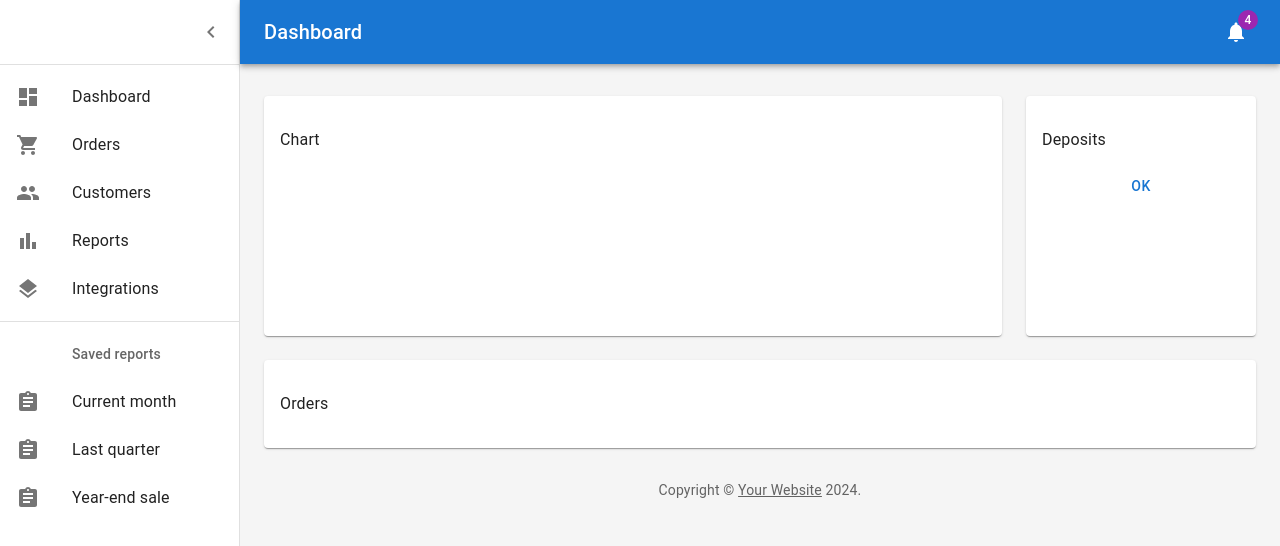
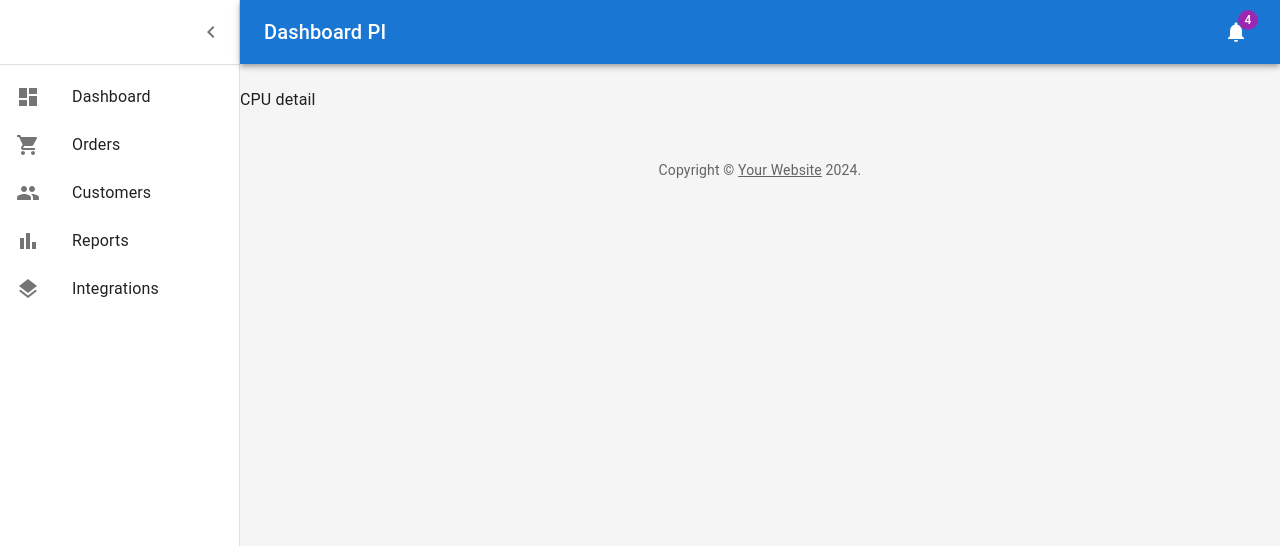
Before and after one commit to watsonjiang/dash-pi, a React (Create React App) app in the folder dashapp/: page /cpu in a window 1280 px wide. Shown: the top 546 px of the page. Built offline with nearby package versions, Linux system fonts and the light colour scheme.

Commit message:
feat: router ready

```diff
--- a/dashapp/src/layout.tsx
+++ b/dashapp/src/layout.tsx
@@ -26,19 +26,9 @@ import MenuIcon from "@mui/icons-material/Menu";
 import NotificationsIcon from "@mui/icons-material/Notifications";
 import ChevronLeftIcon from "@mui/icons-material/ChevronLeft";
 import { useState } from "react";
-import { mainListItems, secondaryListItems } from "./menu";
+import { mainListItems } from "./menu";
 import { getLoadAvg } from "./api";
-
-const dashRouter = createBrowserRouter([
-  {
-    path: "/overview",
-    element: <Overview />,
-  },
-  {
-    path: "/cpu",
-    element: <CpuDetail />,
-  },
-]);
+import dashRouter from "./route";
 
 const dashTheme = createTheme();
 
@@ -150,7 +140,7 @@ const DashLayout: React.FC = () => {
               noWrap
               sx={{ flexGrow: 1 }}
             >
-              Dashboard
+              Dashboard PI
             </Typography>
             <IconButton color="inherit">
               <Badge badgeContent={4} color="secondary">
@@ -173,11 +163,7 @@ const DashLayout: React.FC = () => {
             </IconButton>
           </Toolbar>
           <Divider />
-          <List component="nav">
-            {mainListItems}
-            <Divider sx={{ my: 1 }} />
-            {secondaryListItems}
-          </List>
+          <List component="nav">{mainListItems}</List>
         </DashDrawer>
         <Box
           component="main"
@@ -194,39 +180,7 @@ const DashLayout: React.FC = () => {
           <Toolbar />
           <Container maxWidth="lg" sx={{ mt: 4, mb: 4 }}>
             <Grid container spacing={3}>
-              {/* Chart */}
-              <Grid item xs={12} md={8} lg={9}>
-                <Paper
-                  sx={{
-                    p: 2,
-                    display: "flex",
-                    flexDirection: "column",
-                    height: 240,
-                  }}
-                >
-                  <p> Chart </p>
-                </Paper>
-              </Grid>
-              {/* Recent Deposits */}
-              <Grid item xs={12} md={4} lg={3}>
-                <Paper
-                  sx={{
-                    p: 2,
-                    display: "flex",
-                    flexDirection: "column",
-                    height: 240,
-                  }}
-                >
-                  <p> Deposits </p>
-                  <Button onClick={onClick}> OK </Button>
-                </Paper>
-              </Grid>
-              {/* Recent Orders */}
-              <Grid item xs={12}>
-                <Paper sx={{ p: 2, display: "flex", flexDirection: "column" }}>
-                  <p> Orders </p>
-                </Paper>
-              </Grid>
+              <RouterProvider router={dashRouter} />
             </Grid>
             <Copyright sx={{ pt: 4 }} />
           </Container>
--- a/dashapp/src/menu.tsx
+++ b/dashapp/src/menu.tsx
@@ -6,11 +6,10 @@ import {
 } from "@mui/material";
 import React from "react";
 import DashboardIcon from "@mui/icons-material/Dashboard";
-import ShoppingCartIcon from '@mui/icons-material/ShoppingCart';
-import PeopleIcon from '@mui/icons-material/People';
-import BarChartIcon from '@mui/icons-material/BarChart';
-import LayersIcon from '@mui/icons-material/Layers';
-import AssignmentIcon from '@mui/icons-material/Assignment';
+import ShoppingCartIcon from "@mui/icons-material/ShoppingCart";
+import PeopleIcon from "@mui/icons-material/People";
+import BarChartIcon from "@mui/icons-material/BarChart";
+import LayersIcon from "@mui/icons-material/Layers";
 
 export const mainListItems = (
   <React.Fragment>
@@ -46,29 +45,3 @@ export const mainListItems = (
     </ListItemButton>
   </React.Fragment>
 );
-
-export const secondaryListItems = (
-  <React.Fragment>
-    <ListSubheader component="div" inset>
-      Saved reports
-    </ListSubheader>
-    <ListItemButton>
-      <ListItemIcon>
-        <AssignmentIcon />
-      </ListItemIcon>
-      <ListItemText primary="Current month" />
-    </ListItemButton>
-    <ListItemButton>
-      <ListItemIcon>
-        <AssignmentIcon />
-      </ListItemIcon>
-      <ListItemText primary="Last quarter" />
-    </ListItemButton>
-    <ListItemButton>
-      <ListItemIcon>
-        <AssignmentIcon />
-      </ListItemIcon>
-      <ListItemText primary="Year-end sale" />
-    </ListItemButton>
-  </React.Fragment>
-);
--- /dev/null
+++ b/dashapp/src/route.tsx
@@ -0,0 +1,16 @@
+import { createBrowserRouter, RouterProvider } from "react-router-dom";
+import { CpuDetail } from "./pages/cpu";
+import { Overview } from "./pages/overview";
+
+const dashRouter = createBrowserRouter([
+  {
+    path: "/overview",
+    element: <Overview />,
+  },
+  {
+    path: "/cpu",
+    element: <CpuDetail />,
+  },
+]);
+
+export default dashRouter;
```
